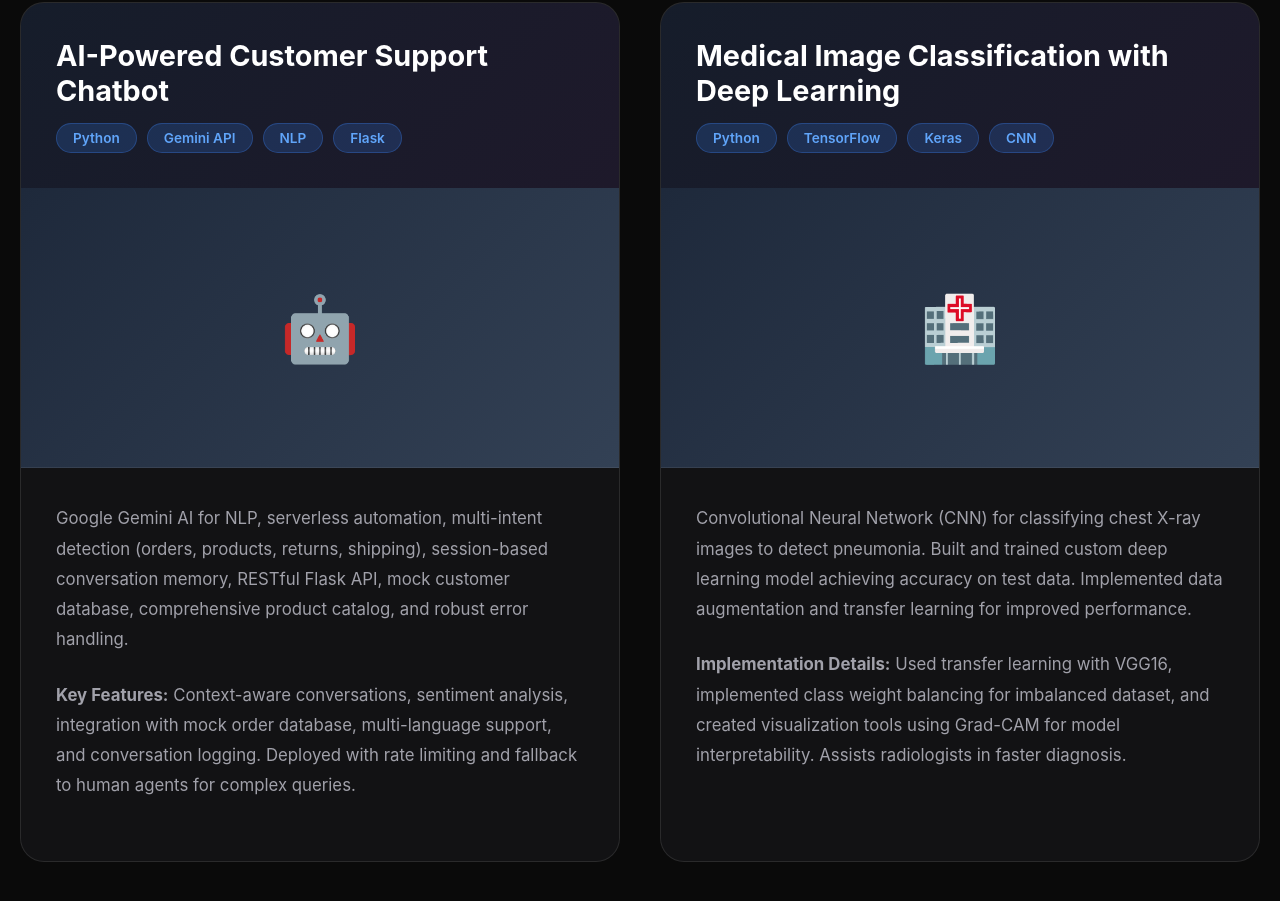
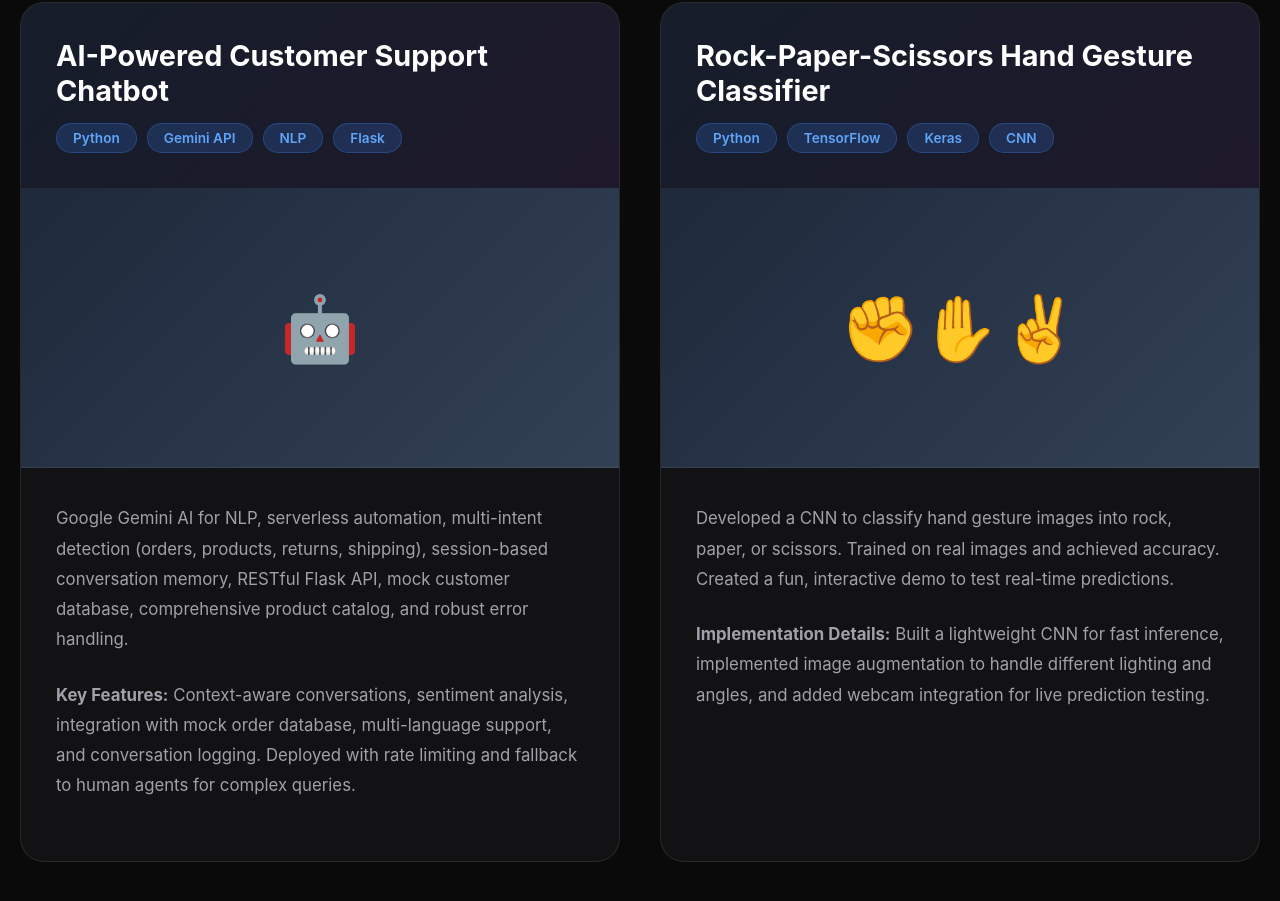
Before and after one commit to yalmohammed1422-dotcom/portfolio, a plain HTML site: page index.html in a window 1280 px wide. Shown: the part 2415-3316 px from the top of the page. Drawn offline with Linux system fonts and the light colour scheme.

Commit message:
Update index.html

```diff
--- a/index.html
+++ b/index.html
@@ -599,7 +599,7 @@
                 </ul>
 
                 <p style="margin-bottom: 0;">
-                    I'm actively seeking opportunities to contribute to innovative Artificial Intelligence projects where I can apply my technical skills and continue growing as a <strong style="color: #60a5fa;">Data Scientist and Artificial Intelligence Engineer</strong>. Let's connect and build something amazing together!
+                    I'm actively seeking opportunities to contribute to innovative Artificial Intelligence projects where I can apply my technical skills and continue growing as a <strong style="color: #60a5fa;">Data Scientist and Artificial Intelligence Engineer</strong>.
                 </p>
             </div>
         </section>
@@ -645,7 +645,7 @@
                 <!-- PROJECT 2: DEEP LEARNING IMAGE CLASSIFIER -->
                 <div class="project-card">
                     <div class="project-header">
-                        <h3>Medical Image Classification with Deep Learning</h3>
+                        <h3>Rock-Paper-Scissors Hand Gesture Classifier</h3>
                         <div class="tech-stack">
                             <span class="tech-tag">Python</span>
                             <span class="tech-tag">TensorFlow</span>
@@ -654,19 +654,19 @@
                         </div>
                     </div>
 
-                    <div class="project-image">🏥</div>
+                    <div class="project-image">✊✋✌️</div>
 
                     <div class="project-content">
                         <p class="project-description">
-                            Convolutional Neural Network (CNN) for classifying chest X-ray images to detect pneumonia.
-                            Built and trained custom deep learning model achieving accuracy on test data.
-                            Implemented data augmentation and transfer learning for improved performance.
+                            Developed a CNN to classify hand gesture images into rock, paper, or scissors.
+                            Trained on real images and achieved accuracy. Created a fun,
+                            interactive demo to test real-time predictions.
                         </p>
 
                         <p class="project-description">
-                            <strong>Implementation Details:</strong> Used transfer learning with VGG16,
-                            implemented class weight balancing for imbalanced dataset, and created visualization
-                            tools using Grad-CAM for model interpretability. Assists radiologists in faster diagnosis.
+                            <strong>Implementation Details:</strong> Built a lightweight CNN for fast inference,
+                            implemented image augmentation to handle different lighting and angles,
+                            and added webcam integration for live prediction testing.
                         </p>
                     </div>
                 </div>
```
